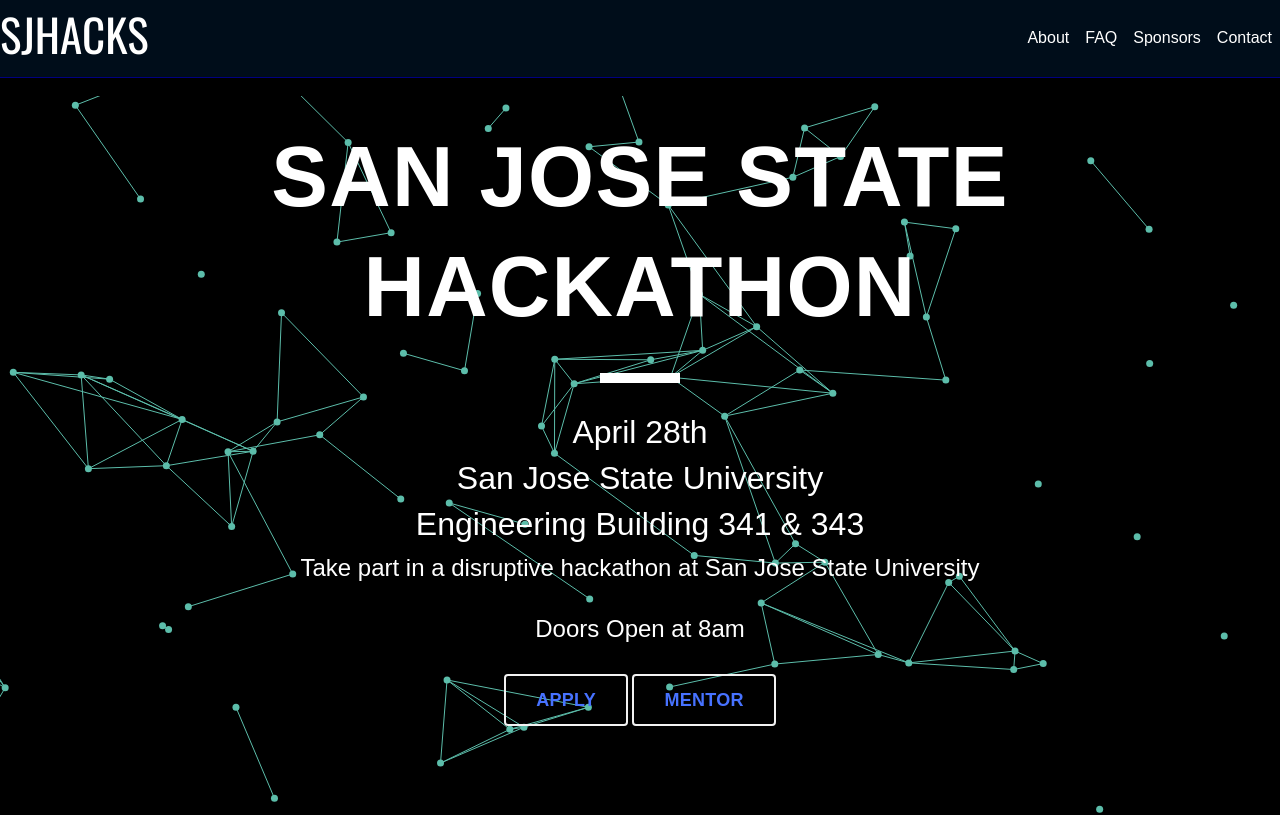
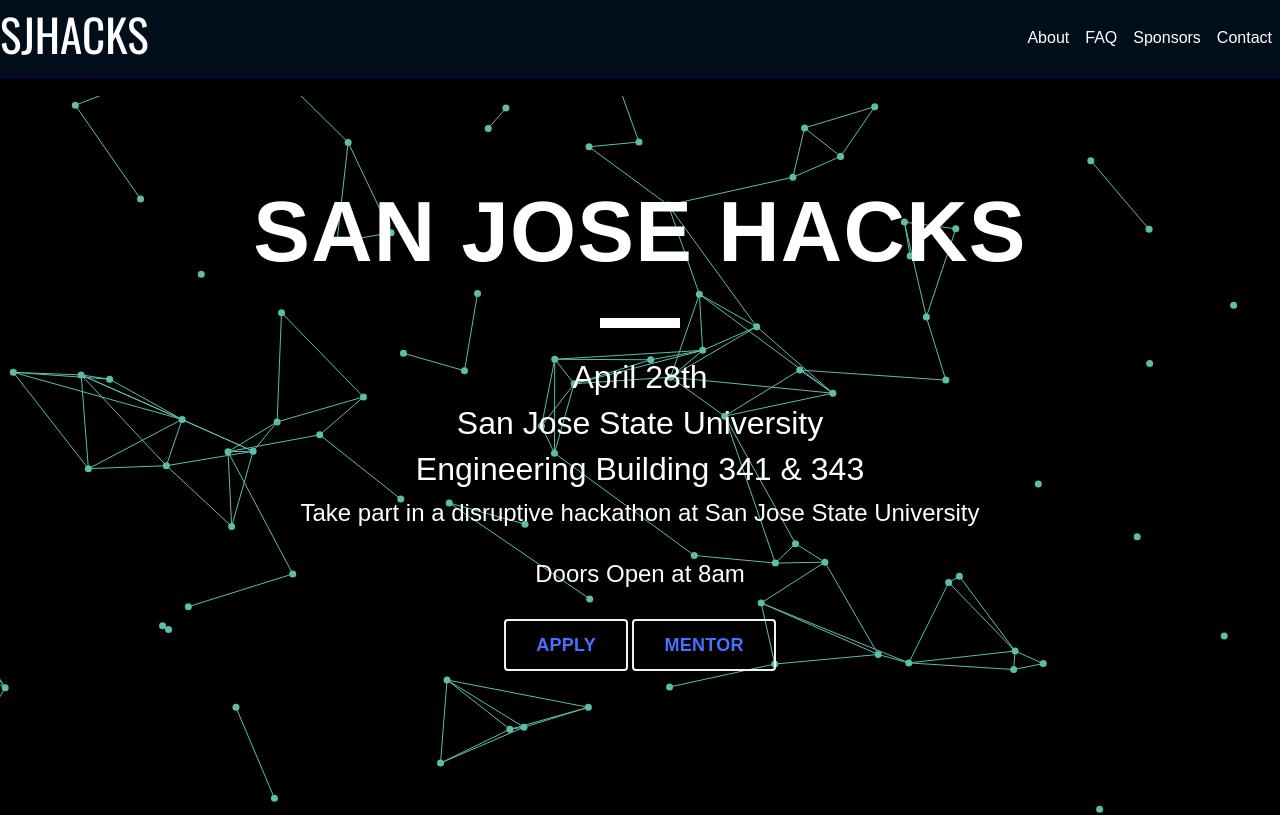
Before and after one commit to sjhacksorg/sjhacksorg.github.io, a website: page index.html in a window 1280 px wide. Shown: the top 815 px of the page. Drawn offline with nearby package versions, Linux system fonts and the light colour scheme; a web font is replaced by a local one.

Commit message:
Update index.html

```diff
--- a/index.html
+++ b/index.html
@@ -51,7 +51,7 @@
 
   <section id="particles" class="particle_back pt-5 mt-5" style="background-color:black; color:white">
   <div id="intro" class="pt-5">
-    <h1>San Jose State Hackathon</h1>
+    <h1>San Jose Hacks</h1>
     <h2>April 28th</h2>
     <h2>San Jose State University</h2>
     <h2>Engineering Building 341 & 343</h2>
```
